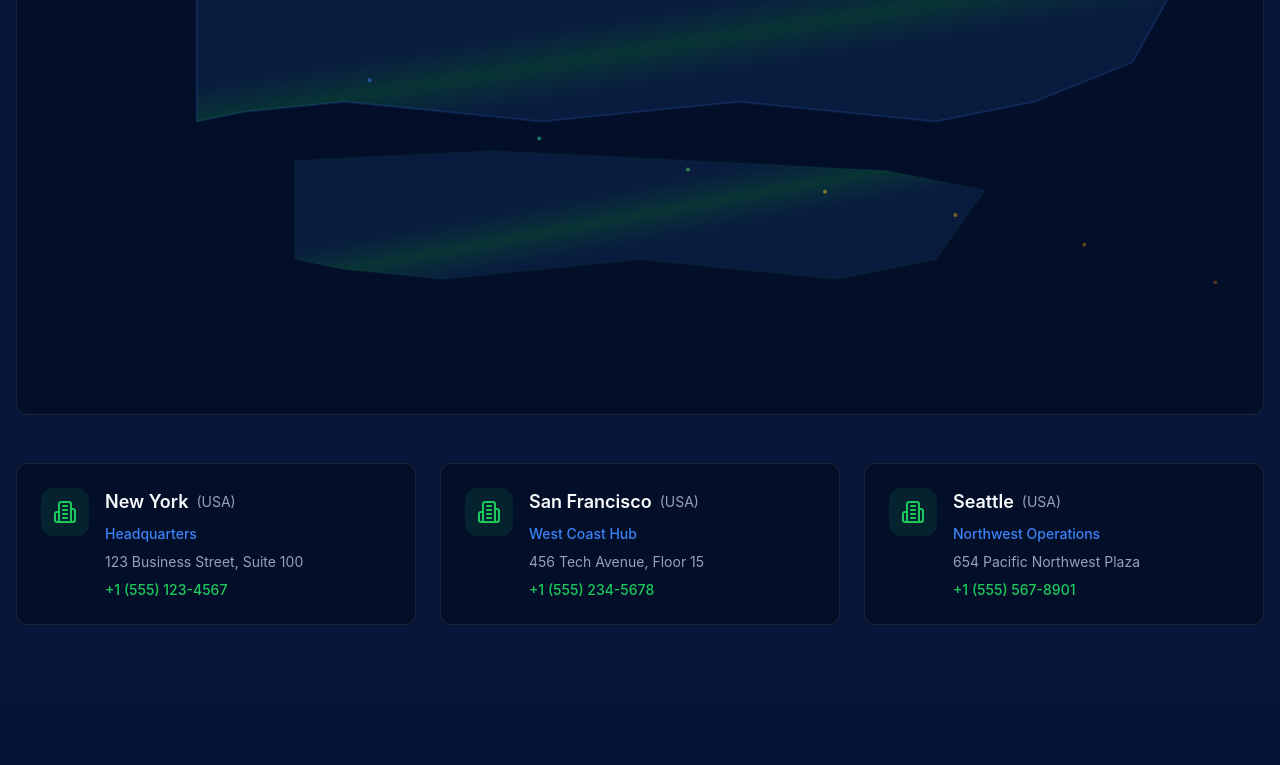
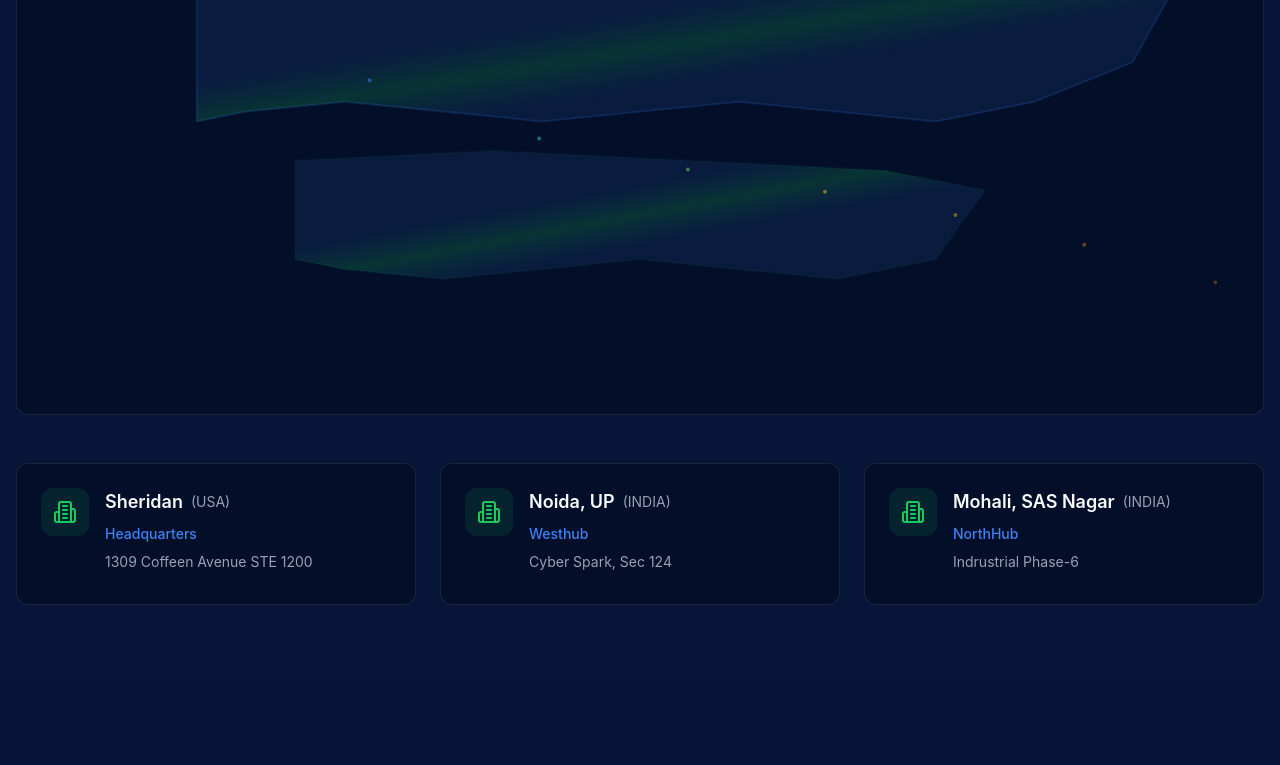
Before and after one commit to RahulAdminRecruitIQ/fluent-design-site, a React (Vite) app: page /contact in a window 1280 px wide. Shown: the part 1441-2206 px from the top of the page. Built offline with nearby package versions, Linux system fonts and the light colour scheme.

Commit message:
Address changes

```diff
--- a/src/pages/ContactUs.tsx
+++ b/src/pages/ContactUs.tsx
@@ -23,51 +23,48 @@ const ContactUs = () => {
     {
       icon: Phone,
       title: 'Call Us',
-      details: '+1 (555) 123-4567',
       description: 'Mon-Fri 9am-6pm EST',
     },
     {
       icon: MapPin,
       title: 'Visit Us',
-      details: '123 Business Street, Suite 100',
-      description: 'New York, NY 10001',
+      details: '1309 Coffeen Avenue STE 1200',
+      description: 'Sheridan Wyoming, 82801',
     },
     {
       icon: Clock,
       title: 'Business Hours',
       details: 'Monday - Friday',
-      description: '9:00 AM - 6:00 PM EST',
+      description: '9:30 AM - 6:00 PM EST',
     },
   ];
 
   const officeLocations = [
     {
-      city: "New York",
+      city: "Sheridan",
       country: "USA",
-      address: "123 Business Street, Suite 100",
-      phone: "+1 (555) 123-4567",
+      address: "1309 Coffeen Avenue STE 1200",
       type: "Headquarters",
-      lat: 40.7128,
-      lng: -74.0060,
+      lat: 43.075970,
+      lng: -107.290283,
     },
     {
-      city: "San Francisco",
-      country: "USA",
-      address: "456 Tech Avenue, Floor 15",
-      phone: "+1 (555) 234-5678",
-      type: "West Coast Hub",
-      lat: 37.7749,
-      lng: -122.4194,
+      city: "Noida, UP",
+      country: "INDIA",
+      address: "Cyber Spark, Sec 124",
+      type: "Westhub",
+      lat: 28.535517,
+      lng: 77.391029,
     },
     {
-      city: "Seattle",
-      country: "USA",
-      address: "654 Pacific Northwest Plaza",
-      phone: "+1 (555) 567-8901",
-      type: "Northwest Operations",
-      lat: 47.6062,
-      lng: -122.3321,
+      city: "Mohali, SAS Nagar",
+      country: "INDIA",
+      address: "Indrustrial Phase-6",
+      type: "NorthHub",
+      lat: 30.707600,
+      lng: 76.715126,
     },
+
   ];
 
   // Create connections from New York HQ to all other offices for the world map
```
